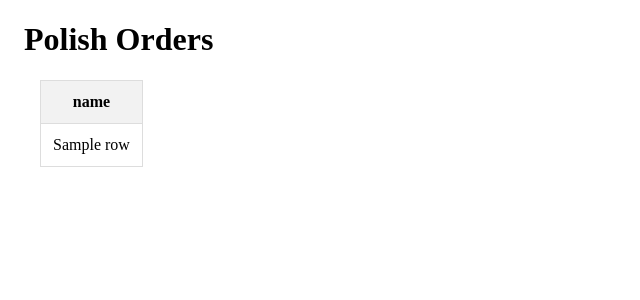
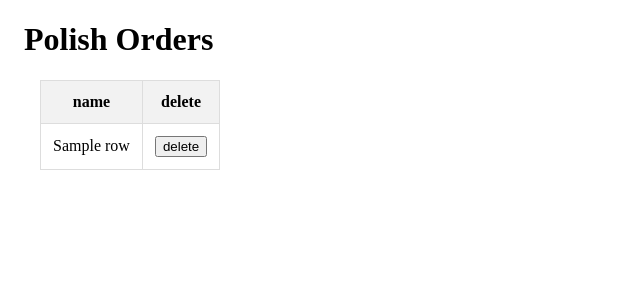
Before and after one commit to kelseybowen/GlossAndQuery, a Flask app: template templates/polish-orders.j2 in a window 1280 px wide. Shown: the part 58-358 px from the top of the page, without its empty margins (0-640 px from the left). Run offline with Flask 3, Linux system fonts and the light colour scheme; the template is opened without the code that fills it: most values are stand-ins (such as "Sample title", 1, 10 or a date in 2020).

Commit message:
delete button

```diff
--- a/templates/polish-orders.j2
+++ b/templates/polish-orders.j2
@@ -2,11 +2,13 @@
 {% block content %}
 <h1>Polish Orders</h1>
 <table>
-  <thead><tr>{% for c in polish_orders[0].keys() %}<th>{{ c }}</th>{% endfor %}</tr></thead>
+  <thead><tr>{% for c in polish_orders[0].keys() %}<th>{{ c }}</th>{% endfor %}<th> delete</th></tr></thead>
   <tbody>
     {% for row in polish_orders %}
-      <tr>{% for v in row.values() %}<td>{{ v }}</td>{% endfor %}</tr>
+      <tr>{% for v in row.values() %}<td>{{ v }}</td>{% endfor %}<td><Button> delete </Button> </td></tr>
+
     {% endfor %}
+
   </tbody>
 </table>
 {% endblock %}
```
